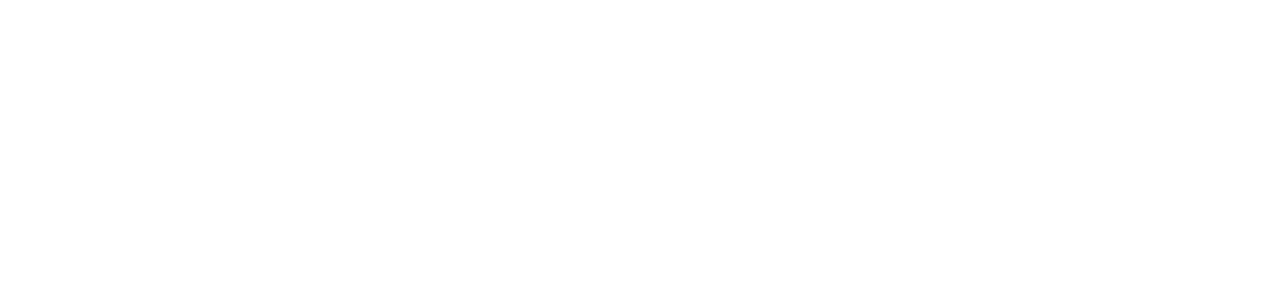
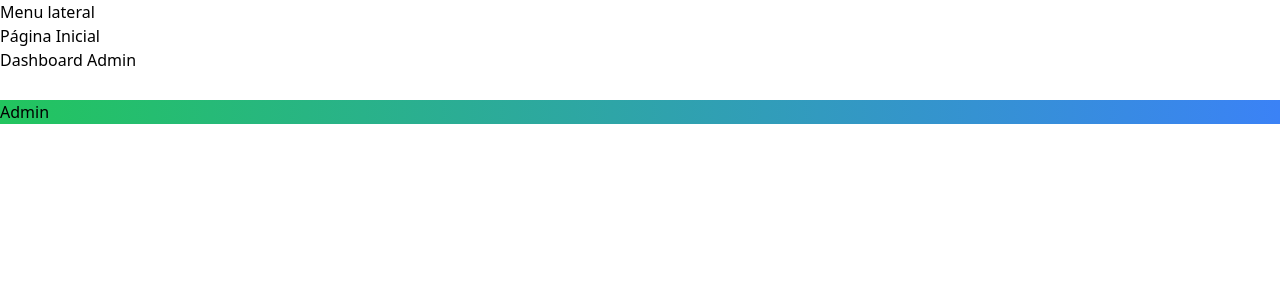
Before and after one commit to marcossabatini7/ion-dash-admin, a Next.js app: page / in a window 1280 px wide. Shown: the top 300 px of the page. Built offline with nearby package versions, Linux system fonts and the light colour scheme.

Commit message:
layout básico

```diff
--- /dev/null
+++ b/src/components/template/Content.tsx
@@ -0,0 +1,7 @@
+interface ContentProps {
+  children?: any;
+}
+
+export default function Content(props: ContentProps) {
+  return <div className="flex flex-col mt-7 ">{props?.children}</div>;
+}
--- /dev/null
+++ b/src/components/template/Header.tsx
@@ -0,0 +1,14 @@
+import Title from "./Title";
+
+interface HeaderProps {
+  title: string;
+  subtitle: string;
+}
+
+export default function Header(props: HeaderProps) {
+  return (
+    <>
+      <Title title={props.title} subtitle={props.subtitle} />
+    </>
+  );
+}
--- /dev/null
+++ b/src/components/template/Layout.tsx
@@ -0,0 +1,19 @@
+import Content from "./Content";
+import Header from "./Header";
+import SideNav from "./SideNav";
+
+interface LayoutProps {
+  title: string;
+  subtitle: string;
+  children?: any;
+}
+
+export default function Layout(props: LayoutProps) {
+  return (
+    <>
+      <SideNav />
+      <Header title={props.title} subtitle={props.subtitle} />
+      <Content>{props?.children}</Content>
+    </>
+  );
+}
--- /dev/null
+++ b/src/components/template/SideNav.tsx
@@ -0,0 +1,7 @@
+export default function SideNav() {
+  return (
+    <aside>
+      <h1>Menu lateral</h1>
+    </aside>
+  );
+}
--- /dev/null
+++ b/src/components/template/Title.tsx
@@ -0,0 +1,13 @@
+interface TitleProps {
+  title: string;
+  subtitle: string;
+}
+
+export default function Title(props: TitleProps) {
+  return (
+    <>
+      <h1 className="">{props.title}</h1>
+      <h2 className="">{props.subtitle}</h2>
+    </>
+  );
+}
--- a/src/pages/index.tsx
+++ b/src/pages/index.tsx
@@ -1,18 +1,11 @@
-import { Inter } from "@next/font/google";
-import Head from "next/head";
-
-const inter = Inter({ subsets: ["latin"] });
+import Layout from "@/components/template/layout";
 
 export default function Home() {
   return (
     <>
-      <Head>
-        <title>ION Dashboard</title>
-        <meta name="description" content="Generated by create next app" />
-        <meta name="viewport" content="width=device-width, initial-scale=1" />
-        <link rel="icon" href="/favicon.ico" />
-      </Head>
-      <main></main>
+      <Layout title="Página Inicial" subtitle="Dashboard Admin">
+        <h1 className="bg-gradient-to-r from-green-500 to-blue-500">Admin</h1>
+      </Layout>
     </>
   );
 }
```
